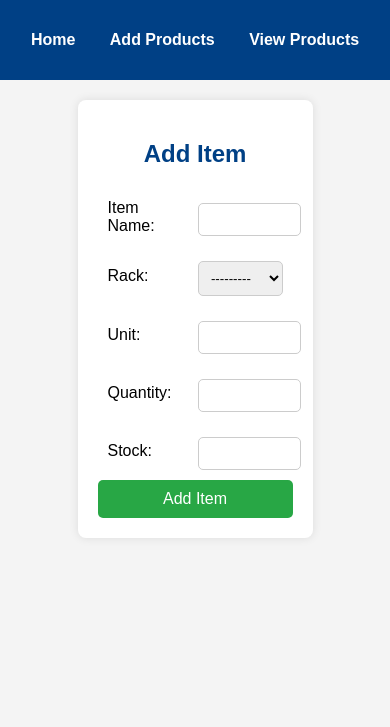
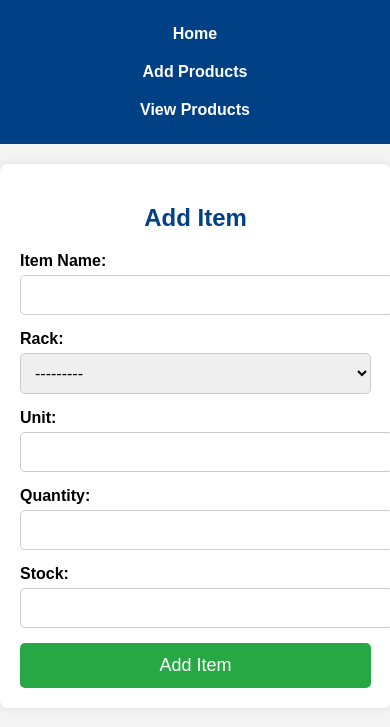
Before and after one commit to Aiswarya2316/Jyothy_Labs, a Django app: page /add_item/ in a window 390 px wide. Shown: the top 727 px of the page. Run offline with Django 5.2, Linux system fonts and the light colour scheme; data comes from the database, SQL or seed files in the repository.

Commit message:
completed the image designing

```diff
--- a/project/templates/add_item.html
+++ b/project/templates/add_item.html
@@ -19,9 +19,11 @@
         nav ul {
             list-style: none;
             padding: 0;
+            margin: 0;
+            display: flex;
+            justify-content: center;
         }
         nav ul li {
-            display: inline;
             margin: 0 15px;
         }
         nav ul li a {
@@ -30,39 +32,40 @@
             font-weight: bold;
         }
         .container {
-            width: 50%;
-            margin: auto;
+            width: 90%;
+            max-width: 500px;
+            margin: 20px auto;
             background: white;
             padding: 20px;
             border-radius: 8px;
             box-shadow: 0px 0px 10px rgba(0, 0, 0, 0.1);
-            margin-top: 20px;
         }
         h2 {
             text-align: center;
             color: #004085;
         }
-        table {
-            width: 100%;
-            border-collapse: collapse;
+        .form-group {
+            margin-bottom: 15px;
         }
-        table td {
-            padding: 10px;
+        label {
+            font-weight: bold;
+            display: block;
+            margin-bottom: 5px;
         }
         input, select {
             width: 100%;
-            padding: 8px;
-            margin-top: 5px;
+            padding: 10px;
             border: 1px solid #ccc;
             border-radius: 5px;
+            font-size: 16px;
         }
         button {
             width: 100%;
-            padding: 10px;
+            padding: 12px;
             background: #28a745;
             border: none;
             color: white;
-            font-size: 16px;
+            font-size: 18px;
             cursor: pointer;
             border-radius: 5px;
         }
@@ -73,17 +76,13 @@
             color: red;
             text-align: center;
         }
-        .link-container {
-            text-align: center;
-            margin-top: 15px;
-        }
-        .link-container a {
-            text-decoration: none;
-            color: #007bff;
-            font-weight: bold;
-        }
-        .link-container a:hover {
-            text-decoration: underline;
+        @media (max-width: 600px) {
+            nav ul {
+                flex-direction: column;
+            }
+            nav ul li {
+                margin: 10px 0;
+            }
         }
     </style>
 </head>
@@ -98,42 +97,33 @@
 
     <div class="container">
         <h2>Add Item</h2>
-
         {% if error %}
             <p class="error">{{ error }}</p>
         {% endif %}
-
         <form method="post">
             {% csrf_token %}
-            <table>
-                <tr>
-                    <td><label for="id_name">Item Name:</label></td>
-                    <td>{{ form.name }}</td>
-                </tr>
-                <tr>
-                    <td><label for="id_rack">Rack:</label></td>
-                    <td>{{ form.rack }}</td>
-                </tr>
-                <tr>
-                    <td><label for="id_unit">Unit:</label></td>
-                    <td>{{ form.unit }}</td>
-                </tr>
-                <tr>
-                    <td><label for="id_quantity">Quantity:</label></td>
-                    <td>{{ form.quantity }}</td>
-                </tr>
-                <tr>
-                    <td><label for="id_stock">Stock:</label></td>
-                    <td>{{ form.stock }}</td>
-                </tr>
-            </table>
-
+            <div class="form-group">
+                <label for="id_name">Item Name:</label>
+                {{ form.name }}
+            </div>
+            <div class="form-group">
+                <label for="id_rack">Rack:</label>
+                {{ form.rack }}
+            </div>
+            <div class="form-group">
+                <label for="id_unit">Unit:</label>
+                {{ form.unit }}
+            </div>
+            <div class="form-group">
+                <label for="id_quantity">Quantity:</label>
+                {{ form.quantity }}
+            </div>
+            <div class="form-group">
+                <label for="id_stock">Stock:</label>
+                {{ form.stock }}
+            </div>
             <button type="submit">Add Item</button>
         </form>
-
-        {% comment %} <div class="link-container">
-            <a href="{% url 'item_list' %}">View Items</a>
-        </div> {% endcomment %}
     </div>
 </body>
 </html>
```
Also changed, not shown: project/templates/home.html (+27 -3 lines), project/templates/item_list.html (+33 -7 lines).
